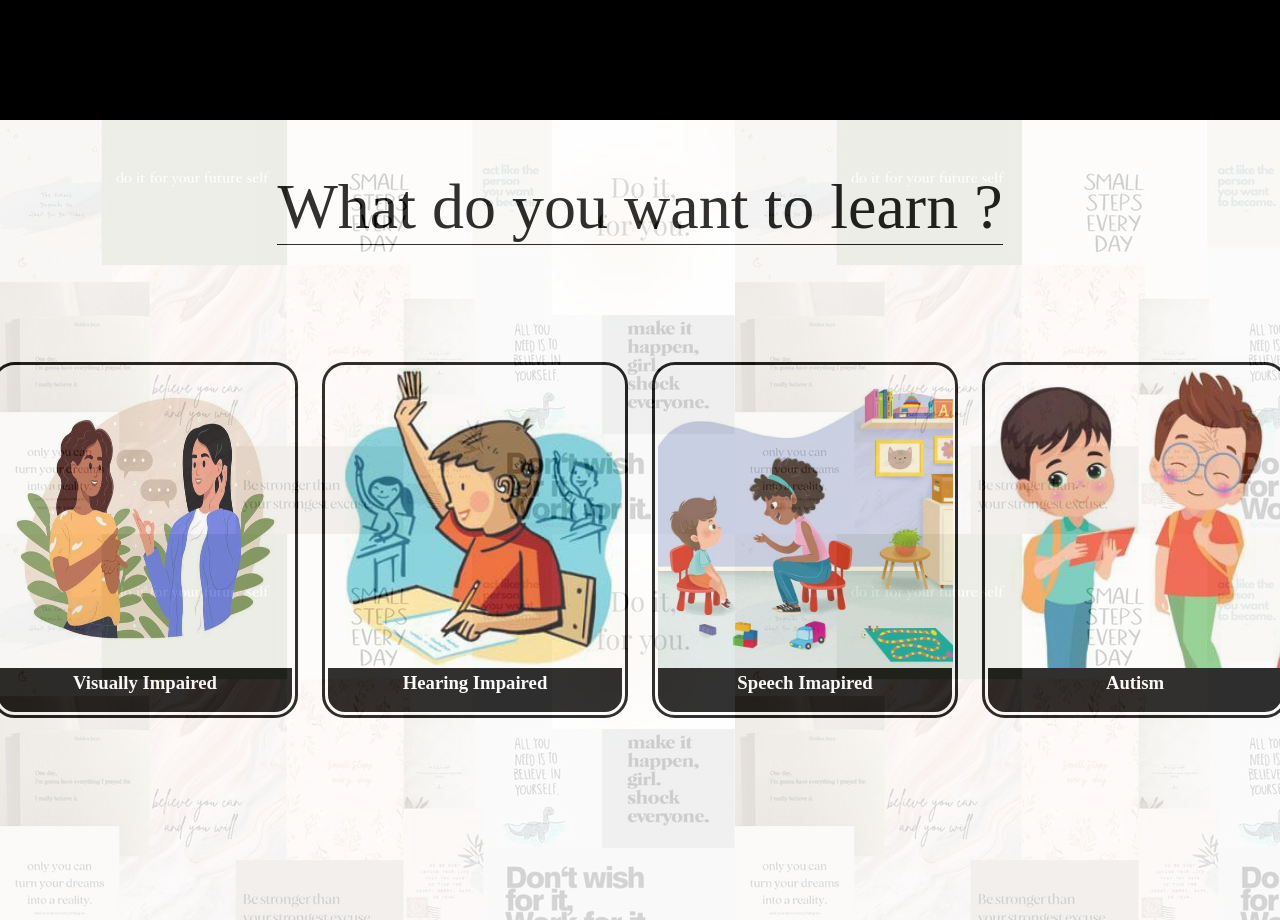
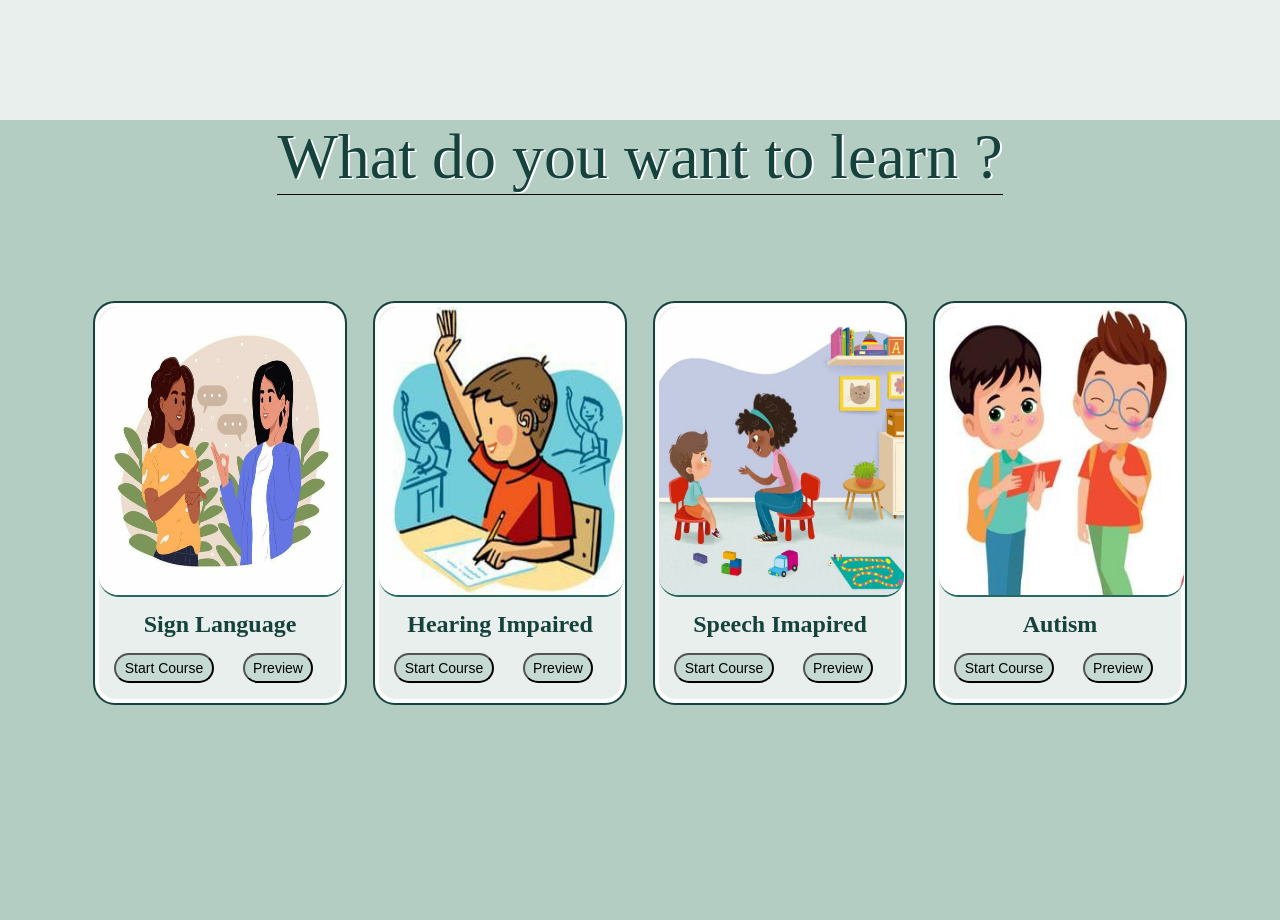
Before and after one commit to Vishayadav/SAKSHAM, a plain HTML site: page index.html in a window 1280 px wide. Shown: the part 660-1580 px from the top of the page. Drawn offline with Linux system fonts and the light colour scheme; a web font is replaced by a local one.

Commit message:
Styling changed, preview and start course buttons added

```diff
--- a/index.html
+++ b/index.html
@@ -47,27 +47,42 @@
         </div>
     </div>
     <div class="sections">
-        <div class="overlay">
         <h2>What do you want to learn ?</h2>
         <div class="abilities">
-                <a href="abilities/sign.html"><div class="blocks" id="block1">
-                    <img src="images/sign.jpeg" alt="Sign language" height="300px" width="295px">
-                    <h3>Visually Impaired</h3>
-                </div></a>
-                <a href="abilities/hear.html"><div class="blocks" id="block2">
-                    <img src="images/hear.jpeg" alt="Hearing Impaired" height="300px" width="295px">
+            <a href="abilities/sign.html">
+                <div class="blocks" id="block1">
+                    <img src="images/sign.jpeg" alt="Sign language">
+                    <h3>Sign Language</h3>
+                    <button class="start">Start Course</button>
+                    <button class="preview">Preview</button>
+                </div>
+            </a>
+                <a href="abilities/hear.html">
+                    <div class="blocks" id="block2">
+                        <img src="images/hear.jpeg" alt="Hearing Impaired">
                         <h3>Hearing Impaired</h3>
-                </div></a>
-               <a href="abilities/speech.html"> <div class="blocks" id="block3">
-                <img src="images/speech.jpeg" alt="Speech Imapired" height="300px" width="295px">
+                        <button class="start">Start Course</button>
+                        <button class="preview">Preview</button>
+                    </div>
+                </a>
+                <a href="abilities/speech.html">
+                    <div class="blocks" id="block3">
+                        <img src="images/speech.jpeg" alt="Speech Imapired">
                         <h3>Speech Imapired</h3>
-            </div></a>
-               <a href="abilities/Autism.html"> <div class="blocks" id="block4">
-                <img src="images/Autism.jpeg" alt="Autism" height="300px" width="295px">
+                        <button class="start">Start Course</button>
+                        <button class="preview">Preview</button>
+                    </div>
+                </a>
+                <a href="abilities/Autism.html">
+                    <div class="blocks" id="block4">
+                        <img src="images/Autism.jpeg" alt="Autism">
                         <h3>Autism</h3>
-            </div></a>
+                        <button class="start">Start Course</button>
+                        <button class="preview">Preview</button>
                     </div>
+                </a>
         </div>
+
     </div>
 </body>
 
--- a/style.css
+++ b/style.css
@@ -7,7 +7,7 @@
 header {
     height: 200px;
     width: 100%;
-    background-color: #676875;
+    background-color: #16423C;
     color: white;
     align-items: center;
     justify-content: center;
@@ -28,10 +28,9 @@ header {
 
 
 .navigation {
-    background-color: rgb(0, 0, 0);
+    background-color: #C4DAD2;
     height: 40px;
     width: 100%;
-    opacity: 0.8;
     align-items: center;
     align-content: center;
     justify-items: center;
@@ -40,15 +39,16 @@ header {
 .navigation a {
     text-align: center;
     text-decoration: none;
-    color: white;
+    color: black;
     margin: 30px;
-    color: gray;
+}
+.navigation a:hover{
+    background-color: #16423C;
+    border-radius: 10px;
+    padding: 3px;
+    color: #E9EFEC;
 }
 
-.navigation a:hover {
-    border-bottom: 2px inset white;
-    color: rgb(255, 255, 255);
-}
 
 .btn {
     align-self: right;
@@ -57,7 +57,7 @@ header {
     height: 20px;
     width: 50px;
     background-color: transparent;
-    color: white;
+    color:  #16423C;
     text-align: center;
     border-radius: 20px;
     transition: 0.4s ease;
@@ -67,11 +67,13 @@ header {
     transform: scale(1.2);
     border-bottom: 2px solid white;
     border-right: 2px solid white;
+    background-color: #16423C;
+    color: #E9EFEC;
 }
 
 .home {
     height: 67.5vh;
-    background-color: black;
+    background-color: #E9EFEC;
 }
 
 .container {
@@ -93,9 +95,8 @@ header {
     z-index: 2;
     height: 250px;
     width: 250px;
-    background-color: #44444d;
+    background-color: #276960;
     border-radius: 50px;
-
     border: 1px solid white;
     outline: 3px solid #676875;
     transition: 0.3s ease;
@@ -135,7 +136,7 @@ header {
 }
 
 .motto {
-    color: black;
+    color: #E9EFEC;
     font-weight: 550;
     tab-size: 50px;
     border-bottom: 1px solid rgb(255, 255, 255);
@@ -145,7 +146,7 @@ header {
     height: 100vh;
     width: 100%;
     position: relative;
-    background: url(images/saksham1.jpeg);
+    background-color: rgba(105, 155, 136,0.5);
     top: 0;
     left: 0;
 }
@@ -170,40 +171,76 @@ header {
     align-self: center;
     justify-self: center;
     justify-items: center;
-    margin-top: 120px;
+    margin-top: 100px;
 }
 
 .blocks {
-    height: 350px;
-    width: 300px;
-    background-color: black;
+    height: 400px;
+    width: 250px;
+    background-color: #E9EFEC;
     border-radius: 20px;
-    border: 3px solid white;
-    outline: 3px solid black;
-
-    transition: 0.3s ease;
+    border: 4px solid white;
+    outline:2px solid #16423C;
+    transition: 0.4s ease;
 }
-
-.overlay h2 {
-    color: black;
+/* .blocks:hover{
+    transform: scale(1.08);
+} */
+.blocks img{
+    border-radius: 20px;
+    border-bottom: 2px solid #276960;
+    height:290px;
+    width:245px;
+}
+.sections h2 {
+    color: #16423C;
     align-self: center;
     text-align: center;
     justify-self: center;
-    margin-top: 50px;
     font-size: 4rem;
     font-family: 'MonteCarlo', 'Times New Roman', Times, serif;
     font-weight: 500;
     text-shadow: 2px 1px white;
     border-bottom: 1px solid black;
 }
-.overlay a{
+.sections a{
+    padding-top: 8px;
     text-decoration: none;
 }
-.blocks:hover {
-    transform: scale(1.13);
-    box-shadow: 2px 2px 2px 2px black;
+
+.blocks h3{
+    color: #16423C;
+    font-size: 1.5rem;
+    justify-self: center;
+    margin-top: 10px;
 }
-.blocks h3{
-    color: white;
-    justify-self: center;
+.start{
+    background-color: #C4DAD2;
+    height: 30px;
+    width: 100px;
+    border-radius: 20px;
+    align-items: center;
+    justify-content: center;
+    margin-left: 15px;
+    margin-top: 15px;
+    font-size: 14px;
+    transition: 0.3s ease;
 }
+.preview{
+    background-color: #C4DAD2;
+    height: 30px;
+    width: 70px;
+    border-radius: 20px;
+    align-items: center;
+    justify-content: center;
+    margin-left: 25px;
+    margin-top: 15px;
+    font-size: 14px;
+    transition: 0.3s ease;
+}
+.start:hover{
+transform: scale(1.1);
+}
+.preview:hover{
+    transform: scale(1.1);
+    }
```
Lines whose indentation alone changed are shown as unchanged.
